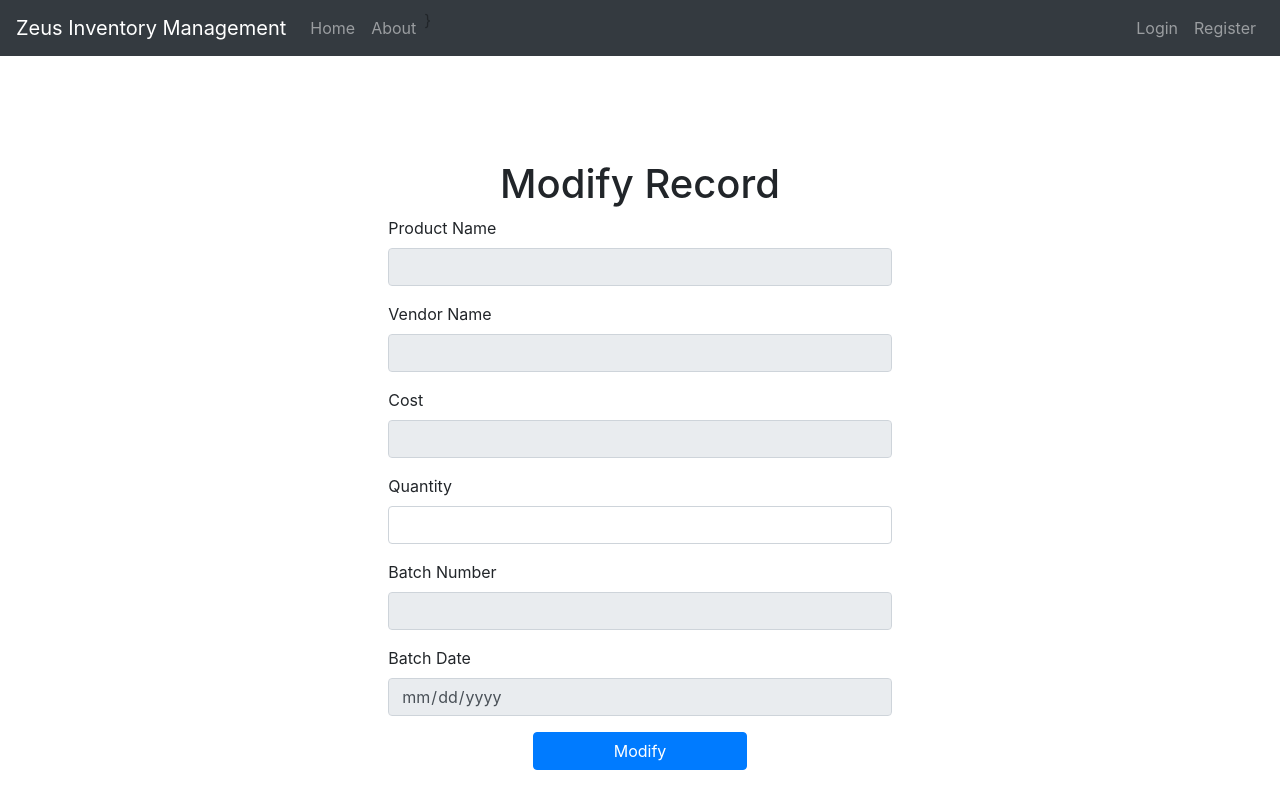
After one commit to srihari-humbarwadi/inventory-management-assignment, a Flask app: template templates/modify.html in a window 1280 px wide. The commit adds this page. Run offline with Flask 2, Linux system fonts and the light colour scheme; the template is opened without the code that fills it: values that come from a table or form of the project are taken from there, others are empty; some libraries are stand-ins or nearby versions.

Commit message:
datatable buttons delete/modify

```diff
--- a/app.py
+++ b/app.py
@@ -203,6 +203,67 @@ def viewpending():
 	return render_template('view_pending.html')
 
 
+@app.route('/modify/<id>/<name>')
+@is_logged_in
+def modify(id, name):
+	cur = mysql.connection.cursor()
+	current_user = session['username']
+	uresult = cur.execute('SELECT * from users WHERE username = %s', [current_user])
+	user = cur.fetchone()
+	user_role = user['role']
+	results = cur.execute('SELECT * FROM products WHERE id = %s AND name = %s', [id, name])
+	if results > 0:
+		data = cur.fetchone()
+		cur.close()
+	else:
+		cur.close()
+		error = 'Something went wrrong, please try again'
+		return render_template('view.html', error=error)
+	form = AddInventoryRecord(request.form)
+	if user_role == 0:
+		cur.close()
+		return render_template('modify.html', form=form, data=data)
+	elif user_role == 1:
+		cur.close()
+		return render_template('modifya.html', form=form, data=data)
+
+
+@app.route('/api/modifyrecord/', methods=['POST'])
+@is_manager
+def modifyrecord():
+	name = request.form['name']
+	vendor = request.form['vendor']
+	quantity = request.form['quantity']
+	status = 'Approved'
+	cur = mysql.connection.cursor()
+	cur.execute('UPDATE products SET quantity = %s, status = %s WHERE name = %s AND vendor = %s', [quantity, status, name, vendor])
+	mysql.connection.commit()
+	cur.close()
+	return jsonify({
+		'name' : name,
+		'quantity' : quantity,
+		'status' : status
+		})
+
+@app.route('/api/modifyrecord/assistant/', methods=['POST'])
+@is_logged_in
+def modifyrecordassistant():
+	name = request.form['name']
+	vendor = request.form['vendor']
+	quantity = request.form['quantity']
+	status = 'Pending Approval'
+	cur = mysql.connection.cursor()
+	cur.execute('UPDATE products SET quantity = %s, status = %s WHERE name = %s AND vendor = %s', [quantity, status, name, vendor])
+	mysql.connection.commit()
+	cur.close()
+	return jsonify({
+		'name' : name,
+		'quantity' : quantity,
+		'status' : status
+		})
+
+
+
 @app.route('/api/get/')
 @is_logged_in
 def get():
@@ -217,7 +278,7 @@ def get():
 @is_logged_in
 def getpending():
 	cur = mysql.connection.cursor()
-	results = cur.execute('SELECT * FROM products WHERE status = %s', ['Pending Approval'])
+	results = cur.execute('SELECT * FROM products WHERE NOT status = %s', ['Approved'])
 	data = cur.fetchall()
 	cur.close()
 	return jsonify(data)
--- /dev/null
+++ b/templates/modify.html
@@ -0,0 +1,73 @@
+{% extends 'layout.html' %}
+{% block body %}
+{% from "includes/_formhelper.html" import render_field %}
+<div class="container-fluid" style="position: absolute;top: 20%;bottom: 30%">
+        <form method="POST" action="">
+                <h1 class="text-center">Modify Record</h1>
+
+                <div class="form-group row ">
+                        <div class="col-lg-5 col-sm-8 mx-auto">
+                        {{render_field(form.name, class='form-control', readonly=true, value=data['name'])}}
+                        </div>
+                </div>
+
+                <div class="form-group row">
+                        <div class="col-lg-5 col-sm-8 mx-auto">
+                        {{render_field(form.vendor, class='form-control', readonly=true, value=data['vendor'])}}
+                        </div>
+                </div>
+
+                <div class="form-group row">
+                        <div class="col-lg-5 col-sm-8 mx-auto">
+                        {{render_field(form.mrp, class='form-control', readonly=true, value=data['mrp'] )}}
+                        </div>
+                </div>
+
+                <div class="form-group row">
+                        <div class="col-lg-5 col-sm-8 mx-auto">
+                        {{render_field(form.quantity, class='form-control', value=data['quantity'] )}}
+                        </div>
+                </div>
+
+                <div class="form-group row">
+                        <div class="col-lg-5 col-sm-8 mx-auto">
+                        {{render_field(form.batch_num, class='form-control', readonly=true, value=data['batch_num'] )}}
+                        </div>
+                </div>
+
+                <div class="form-group row">
+                        <div class="col-lg-5 col-sm-8 mx-auto">
+                        {{render_field(form.batch_date, class='form-control datepicker', readonly=true, value=data['batch_date'] )}}
+                        </div>
+                </div>
+                <div class="form-group row">
+                <input type="submit" class="btn btn-primary mx-auto col-lg-2 col-sm-8" value="Modify">
+                </div>
+        </form>
+</div>
+
+    <script src="https://ajax.googleapis.com/ajax/libs/jquery/3.3.1/jquery.min.js"></script>
+    <script type="text/javascript">
+$(document).ready(function(){
+        console.log('making request')
+        $('form').on('submit', function(event){
+                $.ajax({
+                        type : 'POST',
+                        data : {
+                                'name' : $('#name').val(),
+                                'vendor' : $('#vendor').val(),
+                                'mrp' : $('#mrp').val(),
+                                'batch_num' : $('#batch_num').val(),
+                                'batch_date' : $('#batch_date').val(),
+                                'quantity' : $('#quantity').val()
+                        },
+                        url : '/api/modifyrecord/'
+                }).done(function(data){
+                        console.log(data)
+                });
+                event.preventDefault();
+        });
+});
+
+</script>
+{% endblock %}
```
Also changed, not shown: templates/modifya.html (added, +73 -0 lines), templates/view.html (+16 -1 lines), templates/view_pending.html (+17 -2 lines).
